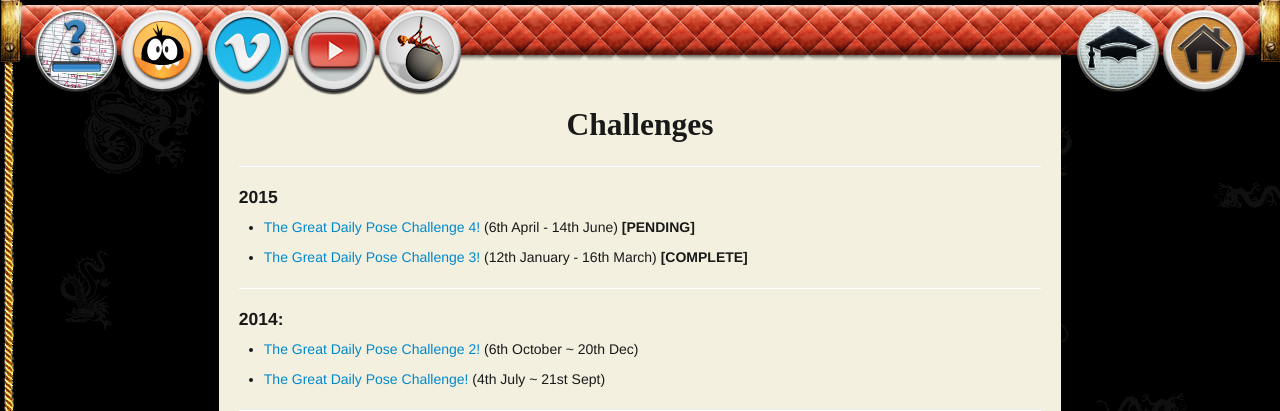
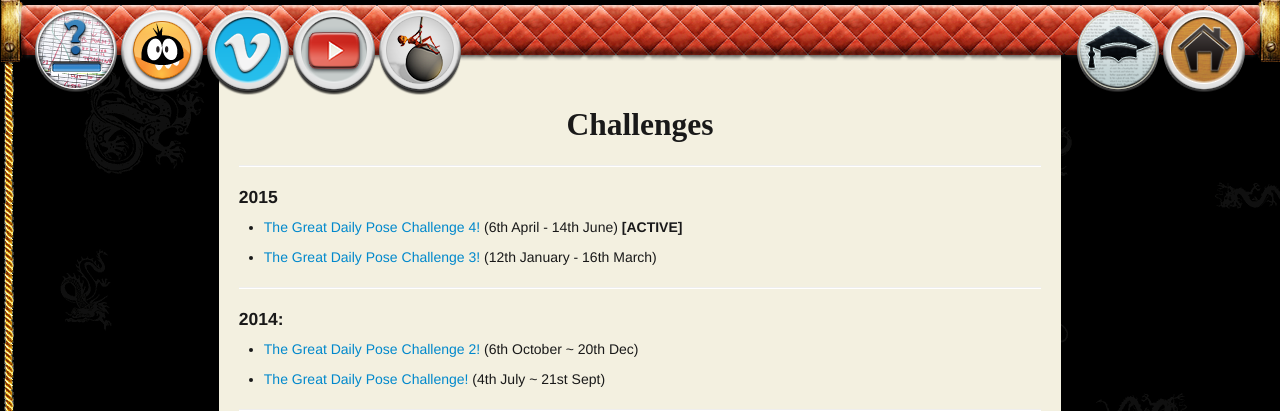
Before and after one commit to internetimagery/internetimagery.github.io, a Jekyll site: the page built from challenges/index.md, in a window 1280 px wide. Shown: the top 411 px of the page. Built offline with Jekyll 4.4.1, drawn with Linux system fonts in a browser that asks for light colours; some web fonts are replaced.

Commit message:
pose a day is running

```diff
--- a/challenges/index.md
+++ b/challenges/index.md
@@ -10,9 +10,9 @@
 
 ####2015
 
-* [The Great Daily Pose Challenge 4!](https://plus.google.com/events/c7mod2ko0em732btdblu6kmek1o) (6th April - 14th June) **[PENDING]**
+* [The Great Daily Pose Challenge 4!](https://plus.google.com/events/c7mod2ko0em732btdblu6kmek1o) (6th April - 14th June) **[ACTIVE]**
 
-* [The Great Daily Pose Challenge 3!](https://plus.google.com/events/c77etenja24c2kmb1nakbqa5rjs) (12th January - 16th March) **[COMPLETE]**
+* [The Great Daily Pose Challenge 3!](https://plus.google.com/events/c77etenja24c2kmb1nakbqa5rjs) (12th January - 16th March)
 
 ----
 
```
